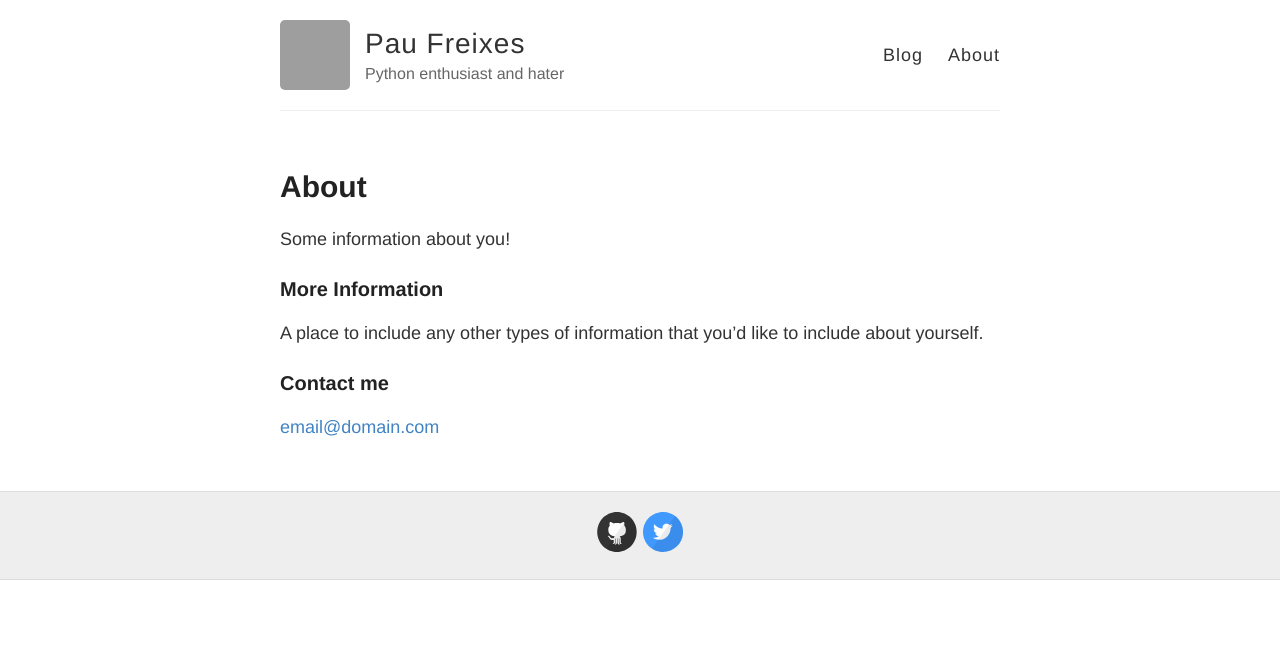
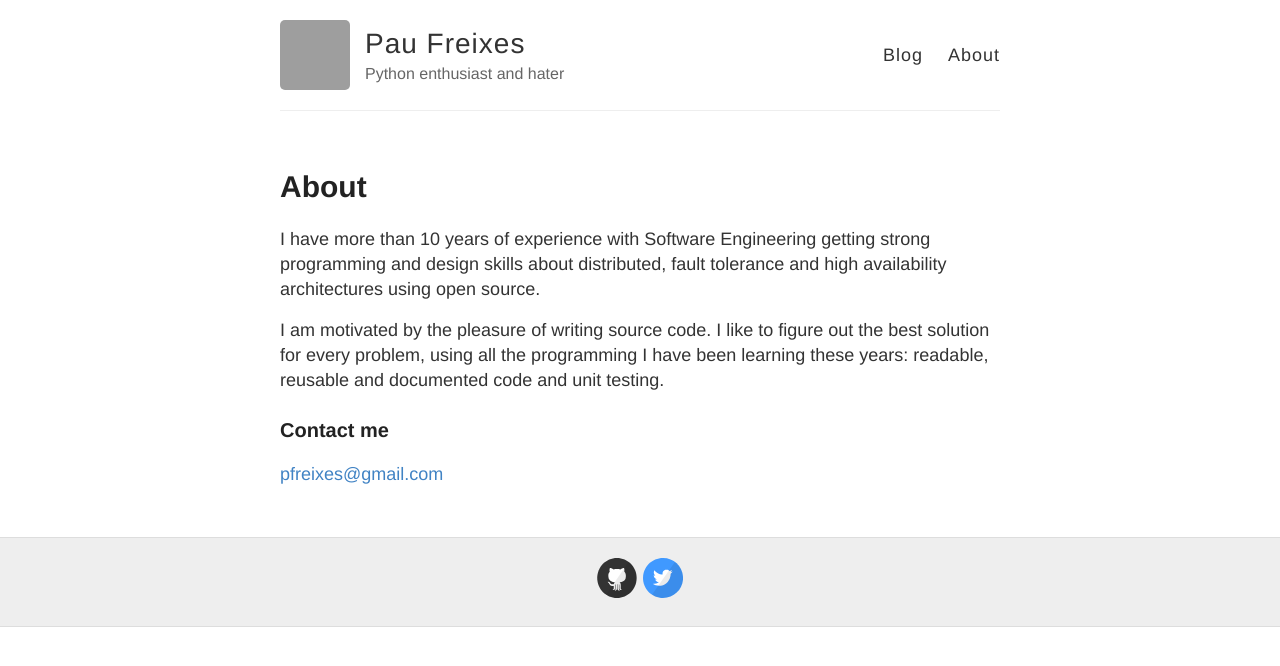
Before and after one commit to pfreixes/pfreixes.github.io, a Jekyll site: the page built from about.md, in a window 1280 px wide. Shown: the top 666 px of the page. Built offline with Jekyll 4.4.1, drawn with Linux system fonts in a browser that asks for light colours; grey boxes are pictures that could not be loaded.

Commit message:
Modified the about page

```diff
--- a/about.md
+++ b/about.md
@@ -4,12 +4,12 @@ title: About
 permalink: /about/
 ---
 
-Some information about you!
+I have more than 10 years of experience with Software Engineering getting strong programming and design skills about distributed,
+fault tolerance and high availability architectures using open source.
 
-### More Information
-
-A place to include any other types of information that you'd like to include about yourself.
+I am motivated by the pleasure of writing source code. I like to figure out the best solution for every problem, using all the programming
+I have been learning these years: readable, reusable and documented code and unit testing.
 
 ### Contact me
 
-[email@domain.com](mailto:email@domain.com)
+[pfreixes@gmail.com](mailto:pfreixes@gmail.com)
```
